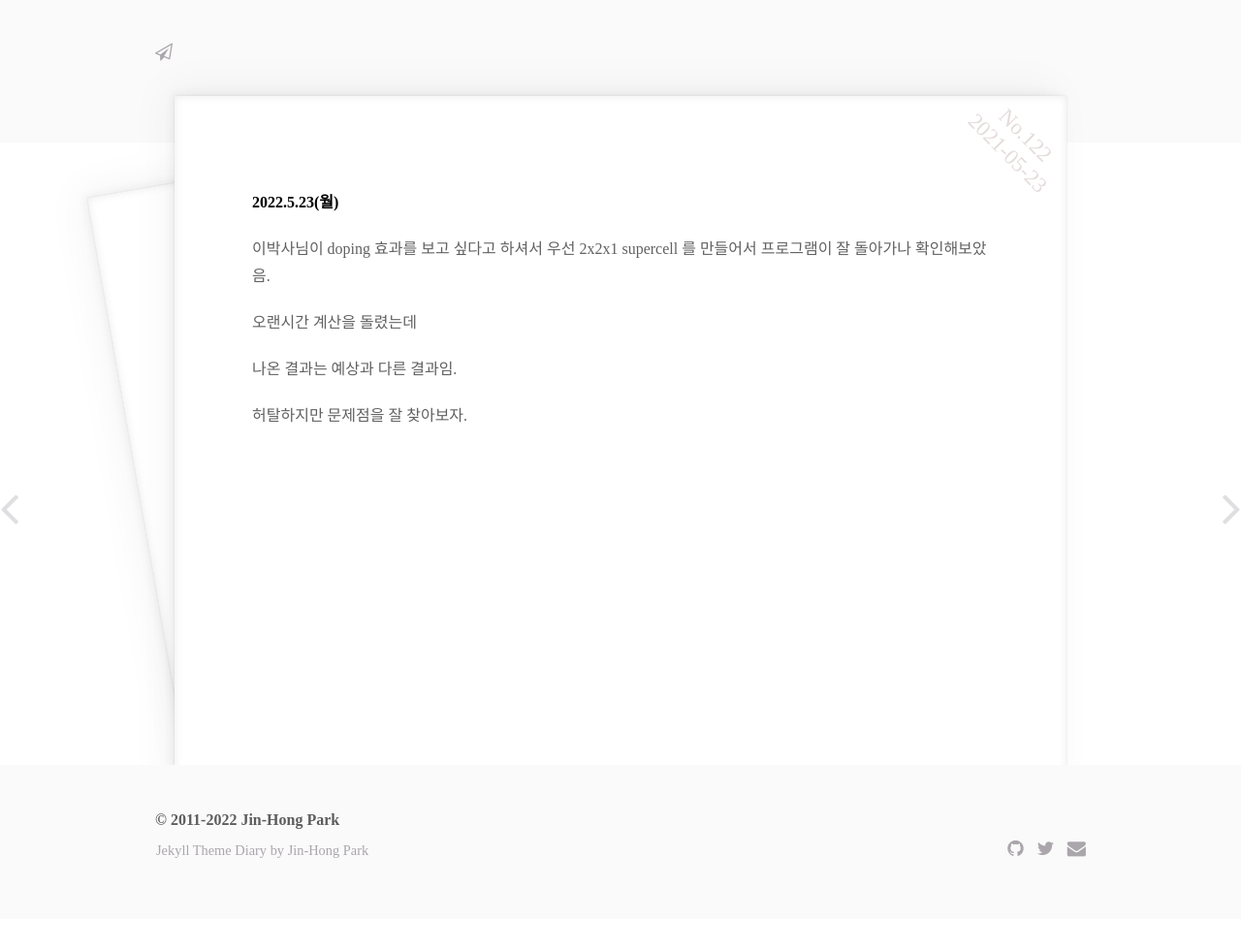
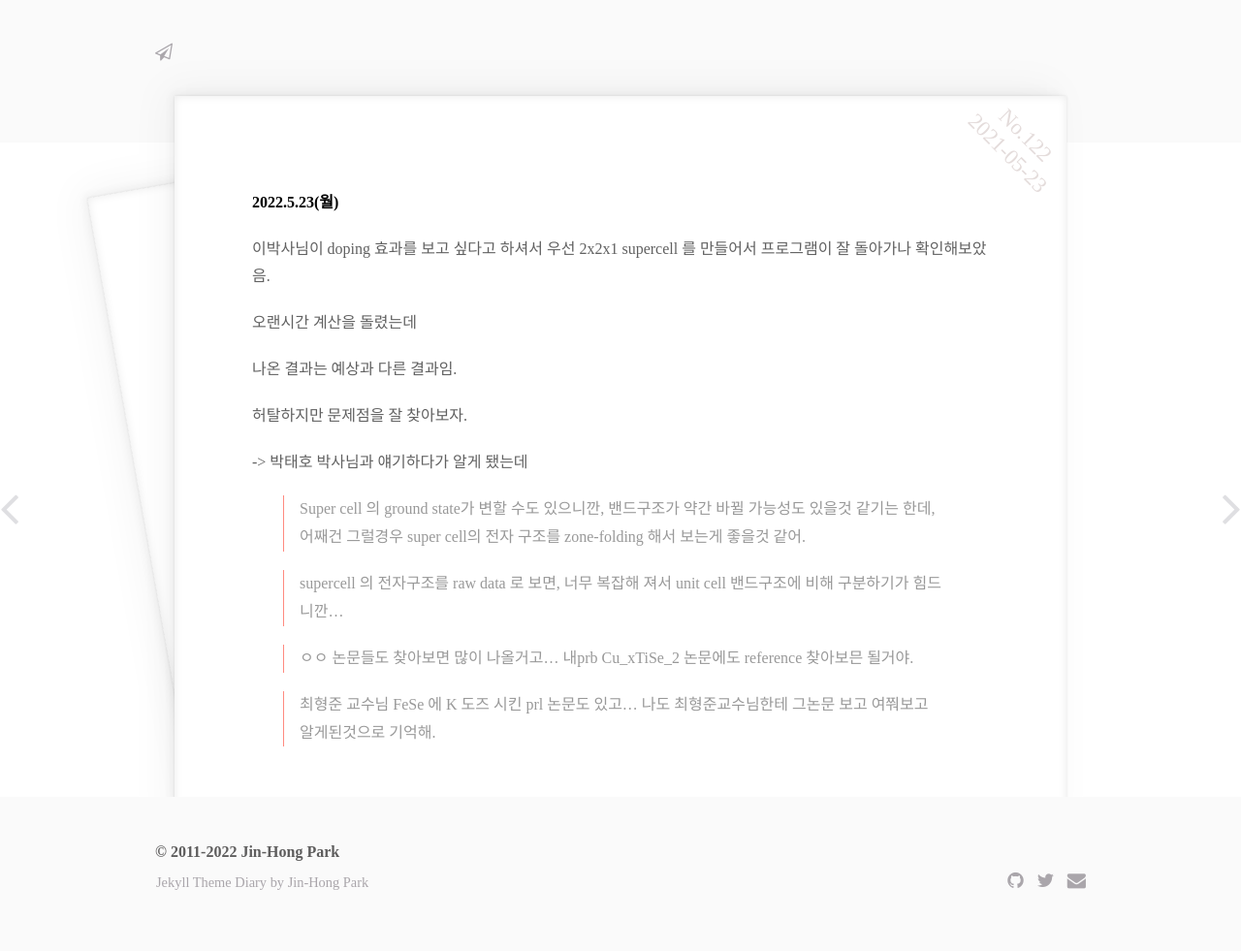
Before and after one commit to jinhong-park/journal, a Jekyll site: the page built from _posts/5_May/2021-05-23-May23rd.md, in a window 1280 px wide. Shown: the whole page at 97% size. Built offline with Jekyll 4.4.1, drawn with Linux system fonts in a browser that asks for light colours; before the commit the page ends 948 px from its top, so only the background shows below that.

Commit message:
“update”

```diff
--- a/_posts/5_May/2021-05-23-May23rd.md
+++ b/_posts/5_May/2021-05-23-May23rd.md
@@ -16,3 +16,18 @@ excerpt: ""
 나온 결과는 예상과 다른 결과임.
 
 허탈하지만 문제점을 잘 찾아보자.
+
+-> 박태호 박사님과 얘기하다가 알게 됐는데
+
+>
+Super cell 의 ground state가 변할 수도 있으니깐, 밴드구조가 약간 바뀔 가능성도 있을것 같기는 한데, 어째건 그럴경우 super cell의 전자 구조를 zone-folding 해서 보는게 좋을것 같어.
+
+>
+supercell 의 전자구조를 raw data 로 보면, 너무 복잡해 져서 unit  cell 밴드구조에 비해 구분하기가 힘드니깐…
+
+
+>
+ㅇㅇ 논문들도 찾아보면 많이 나올거고… 내prb Cu_xTiSe_2 논문에도 reference 찾아보믄 될거야.
+
+>
+최형준 교수님 FeSe 에 K 도즈 시킨 prl 논문도 있고… 나도 최형준교수님한테 그논문 보고 여쭤보고 알게된것으로 기억해.
```
